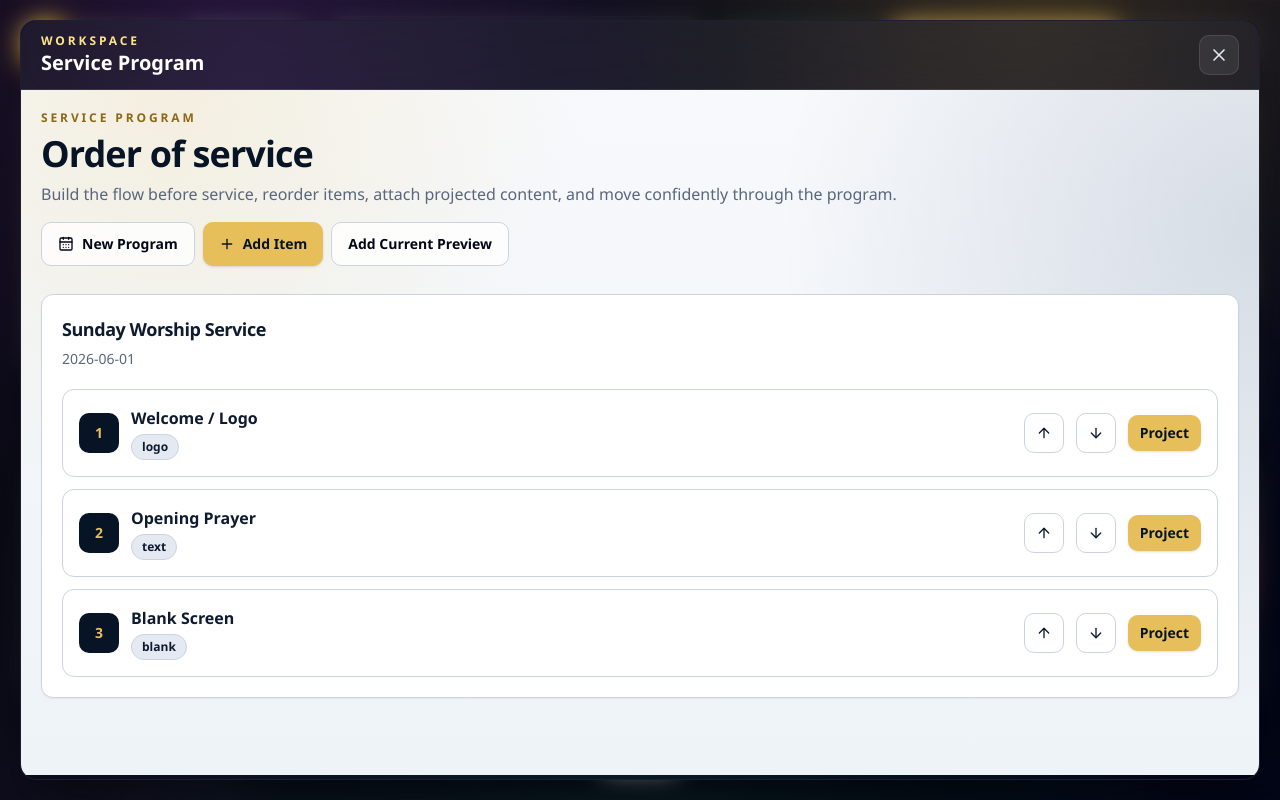
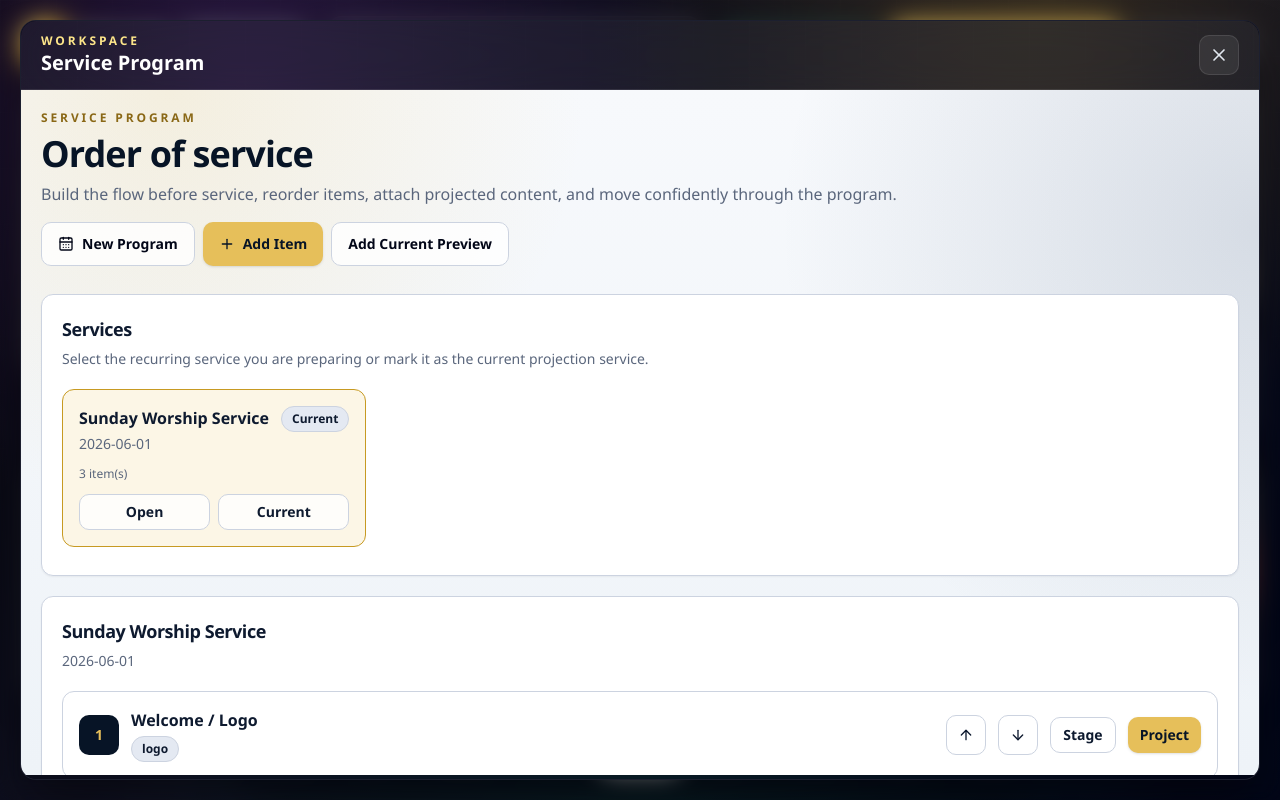
Before and after one commit to DevPrinceK/dlprojector, a React (Vite) app: page / in a window 1280 px wide. Both pictures are taken after a click on the button "Add Item". Built offline with nearby package versions, Linux system fonts and the light colour scheme.

Commit message:
Update ServiceProgramPage.tsx

```diff
--- a/src/windows/control/ServiceProgramPage.tsx
+++ b/src/windows/control/ServiceProgramPage.tsx
@@ -4,6 +4,8 @@ import {
   addServiceItem,
   createServiceProgram,
   getActiveServiceProgram,
+  listServicePrograms,
+  updateServiceProgram,
   reorderServiceItems
 } from "../../features/service-program/service-program.api";
 import { toErrorMessage } from "../../lib/error-handling";
@@ -26,8 +28,10 @@ import { PageHeader } from "./components/PageHeader";
 export function ServiceProgramPage() {
   const pushToast = useAppStore((state) => state.pushToast);
   const previewContent = useProjectionStore((state) => state.previewContent);
+  const setPreviewContent = useProjectionStore((state) => state.setPreviewContent);
   const projectContent = useProjectionStore((state) => state.projectContent);
   const [program, setProgram] = useState<ServiceProgram | null>(null);
+  const [programs, setPrograms] = useState<ServiceProgram[]>([]);
   const [programForm, setProgramForm] = useState({ title: "Sunday Worship Service", serviceDate: "", notes: "" });
   const [itemForm, setItemForm] = useState({ itemType: "text" as ServiceItemType, title: "", body: "" });
   const [isProgramFormOpen, setIsProgramFormOpen] = useState(false);
@@ -39,9 +43,16 @@ export function ServiceProgramPage() {
   const reload = async () => {
     try {
       setIsLoading(true);
-      setProgram(await getActiveServiceProgram());
+      const [activeProgram, allPrograms] = await Promise.all([getActiveServiceProgram(), listServicePrograms()]);
+      const selectedProgram = program
+        ? allPrograms.find((candidate) => candidate.id === program.id) ?? activeProgram ?? allPrograms[0] ?? null
+        : activeProgram ?? allPrograms[0] ?? null;
+      setPrograms(allPrograms);
+      setProgram(selectedProgram);
+      return selectedProgram;
     } catch (error) {
       pushToast({ kind: "error", title: "Could not load service program", description: toErrorMessage(error) });
+      return null;
     } finally {
       setIsLoading(false);
     }
@@ -50,6 +61,11 @@ export function ServiceProgramPage() {
   useEffect(() => {
     void reload();
   }, []);
+
+  const announceProgramSelection = (selectedProgram: ServiceProgram | null) => {
+    if (!selectedProgram) return;
+    window.dispatchEvent(new CustomEvent<ServiceProgram>("dl:service-program-changed", { detail: selectedProgram }));
+  };
 
   const createProgram = async () => {
     if (isSavingProgram) return;
@@ -62,6 +78,8 @@ export function ServiceProgramPage() {
       setIsSavingProgram(true);
       const saved = await createServiceProgram({ ...programForm, isActive: true });
       setProgram(saved);
+      await reload();
+      announceProgramSelection(saved);
       setIsProgramFormOpen(false);
       pushToast({ kind: "success", title: "Service program created" });
     } catch (error) {
@@ -90,7 +108,7 @@ export function ServiceProgramPage() {
       });
       setItemForm({ itemType: "text", title: "", body: "" });
       setIsItemFormOpen(false);
-      await reload();
+      announceProgramSelection(await reload());
       pushToast({ kind: "success", title: "Service item added" });
     } catch (error) {
       pushToast({ kind: "error", title: "Could not add service item", description: toErrorMessage(error) });
@@ -107,8 +125,34 @@ export function ServiceProgramPage() {
       title: previewContent.title ?? previewContent.reference ?? previewContent.type,
       customContentJson: previewContent
     });
-    await reload();
+    announceProgramSelection(await reload());
     pushToast({ kind: "success", title: "Preview added to service" });
+  };
+
+  const chooseProgram = async (candidate: ServiceProgram, makeActive = false) => {
+    setProgram(candidate);
+    announceProgramSelection(candidate);
+    if (!makeActive || candidate.isActive) return;
+    try {
+      const updated = await updateServiceProgram(candidate.id, {
+        title: candidate.title,
+        serviceDate: candidate.serviceDate ?? undefined,
+        notes: candidate.notes ?? undefined,
+        isActive: true
+      });
+      setProgram(updated);
+      await reload();
+      announceProgramSelection(updated);
+      pushToast({ kind: "success", title: "Current service selected", description: updated.title });
+    } catch (error) {
+      pushToast({ kind: "error", title: "Could not select service", description: toErrorMessage(error) });
+    }
+  };
+
+  const stageItem = (item: ServiceItem) => {
+    const content = contentForServiceItem(item);
+    setPreviewContent(content);
+    pushToast({ kind: "success", title: "Loaded service item into preview", description: item.title });
   };
 
   const moveItem = async (item: ServiceItem, direction: -1 | 1) => {
@@ -120,7 +164,7 @@ export function ServiceProgramPage() {
     const nextItems = [...items];
     [nextItems[index], nextItems[swapIndex]] = [nextItems[swapIndex], nextItems[index]];
     await reorderServiceItems(program.id, nextItems.map((candidate) => candidate.id));
-    await reload();
+    announceProgramSelection(await reload());
   };
 
   return (
@@ -149,6 +193,57 @@ export function ServiceProgramPage() {
       <div className="grid gap-5">
         <Card className="dl-glass">
           <CardHeader>
+            <CardTitle>Services</CardTitle>
+            <CardDescription>
+              Select the recurring service you are preparing or mark it as the current projection service.
+            </CardDescription>
+          </CardHeader>
+          <CardContent>
+            {programs.length ? (
+              <div className="safe-scrollbar flex gap-3 overflow-x-auto pb-2">
+                {programs.map((candidate) => {
+                  const isSelected = program?.id === candidate.id;
+                  return (
+                    <div
+                      key={candidate.id}
+                      className={`min-w-[240px] rounded-xl border p-4 text-left transition ${
+                        isSelected ? "border-gold-500 bg-gold-300/15" : "border-border bg-white/[0.72] hover:bg-white"
+                      }`}
+                    >
+                      <div className="flex items-start justify-between gap-3">
+                        <div className="min-w-0">
+                          <div className="truncate font-black">{candidate.title}</div>
+                          <div className="mt-1 text-sm text-muted-foreground">
+                            {candidate.serviceDate ?? "Recurring service"}
+                          </div>
+                        </div>
+                        {candidate.isActive ? <Badge>Current</Badge> : null}
+                      </div>
+                      <div className="mt-3 text-xs text-muted-foreground">{candidate.items.length} item(s)</div>
+                      <div className="mt-3 grid grid-cols-2 gap-2">
+                        <Button variant="outline" size="sm" onClick={() => void chooseProgram(candidate)}>
+                          Open
+                        </Button>
+                        <Button
+                          variant={candidate.isActive ? "outline" : "gold"}
+                          size="sm"
+                          onClick={() => void chooseProgram(candidate, true)}
+                        >
+                          {candidate.isActive ? "Current" : "Use"}
+                        </Button>
+                      </div>
+                    </div>
+                  );
+                })}
+              </div>
+            ) : (
+              <EmptyState title="No services yet" description="Create recurring service programs such as Sunday Worship Service or Monday Bible Studies." />
+            )}
+          </CardContent>
+        </Card>
+
+        <Card className="dl-glass">
+          <CardHeader>
             <CardTitle>{program?.title ?? "No active program"}</CardTitle>
             <CardDescription>{isLoading ? "Loading service program..." : program?.serviceDate ?? "Create or load a service program to begin."}</CardDescription>
           </CardHeader>
@@ -173,7 +268,10 @@ export function ServiceProgramPage() {
                       <Button variant="outline" size="icon" onClick={() => void moveItem(item, 1)}>
                         <ArrowDown className="h-4 w-4" />
                       </Button>
-                      <Button variant="gold" size="sm" onClick={() => void projectContent(item.customContentJson ?? contentForItem(item.itemType, item.title, ""))}>
+                      <Button variant="outline" size="sm" onClick={() => stageItem(item)}>
+                        Stage
+                      </Button>
+                      <Button variant="gold" size="sm" onClick={() => void projectContent(contentForServiceItem(item))}>
                         Project
                       </Button>
                     </div>
@@ -256,6 +354,11 @@ export function ServiceProgramPage() {
   );
 }
 
+function contentForServiceItem(item: ServiceItem): ProjectionContent {
+  if (item.customContentJson) return item.customContentJson;
+  return contentForItem(item.itemType, item.title, "");
+}
+
 function contentForItem(type: ServiceItemType, title: string, body: string): ProjectionContent {
   if (type === "blank") return { type: "blank" };
   if (type === "logo") return { type: "logo", title: "DLCF Legon", subtitle: "Deeper Life Campus Fellowship" };
```
